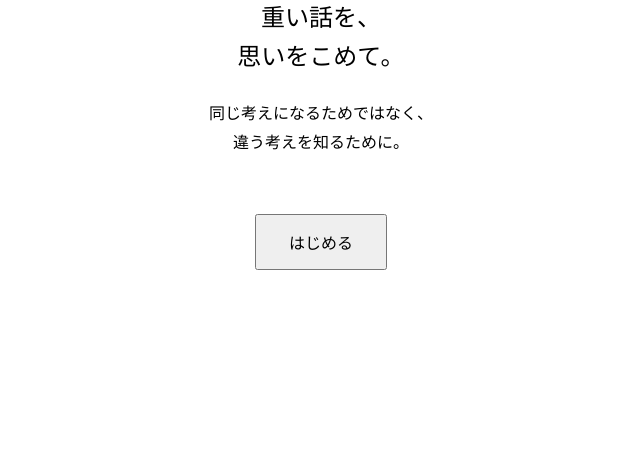
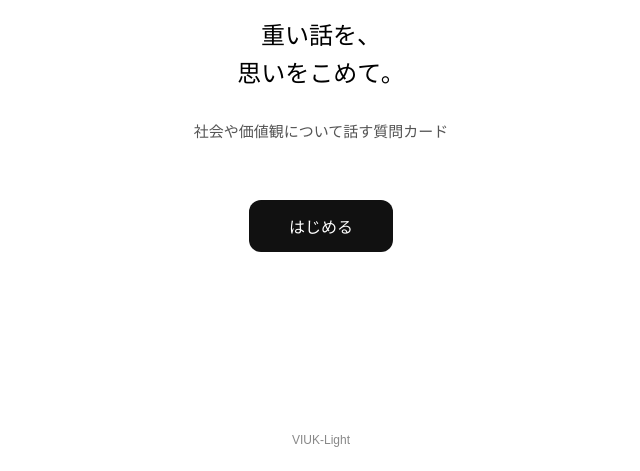
Before and after one commit to VIUK-Light/Omoi, a plain HTML site: page index.html in a window 1280 px wide. Shown: the part 329-800 px from the top of the page, without its empty margins (319-959 px from the left). Drawn offline with Linux system fonts and the light colour scheme.

Commit message:
UIの追加(ホーム画面)

```diff
--- a/index.html
+++ b/index.html
@@ -20,14 +20,17 @@
             </p>
 
             <p class="description">
-                同じ考えになるためではなく、<br>
-                違う考えを知るために。
+                社会や価値観について話す質問カード
             </p>
 
             <button type="button">
                 はじめる
             </button>
         </section>
+
+        <footer class="site-footer">
+            <p>VIUK-Light</p>
+        </footer>
     </main>
 </body>
 </html>
--- a/style.css
+++ b/style.css
@@ -5,9 +5,26 @@ body {
 
 .home {
     min-height: 100vh;
+    position: relative;
+
     display: flex;
     justify-content: center;
     align-items: center;
+}
+
+.site-footer {
+    position: absolute;
+    bottom: 24px;
+    left: 0;
+    width: 100%;
+
+    text-align: center;
+}
+
+.site-footer p {
+    margin: 0;
+    font-size: 12px;
+    color: #888;
 }
 
 .hero {
@@ -24,15 +41,25 @@ h1 {
     font-size: 24px;
     line-height: 1.6;
 }
+button {
+    margin-top: 40px;
+    padding: 14px 40px;
 
+    font-size: 16px;
+
+    background-color: #111;
+    color: white;
+
+    border: none;
+    border-radius: 12px;
+
+    cursor: pointer;
+}
 .description {
     margin-top: 24px;
+
+    font-size: 15px;
     line-height: 1.8;
+
+    color: #555;
 }
-
-button {
-    margin-top: 40px;
-    padding: 14px 32px;
-    font-size: 16px;
-    cursor: pointer;
-}
```
